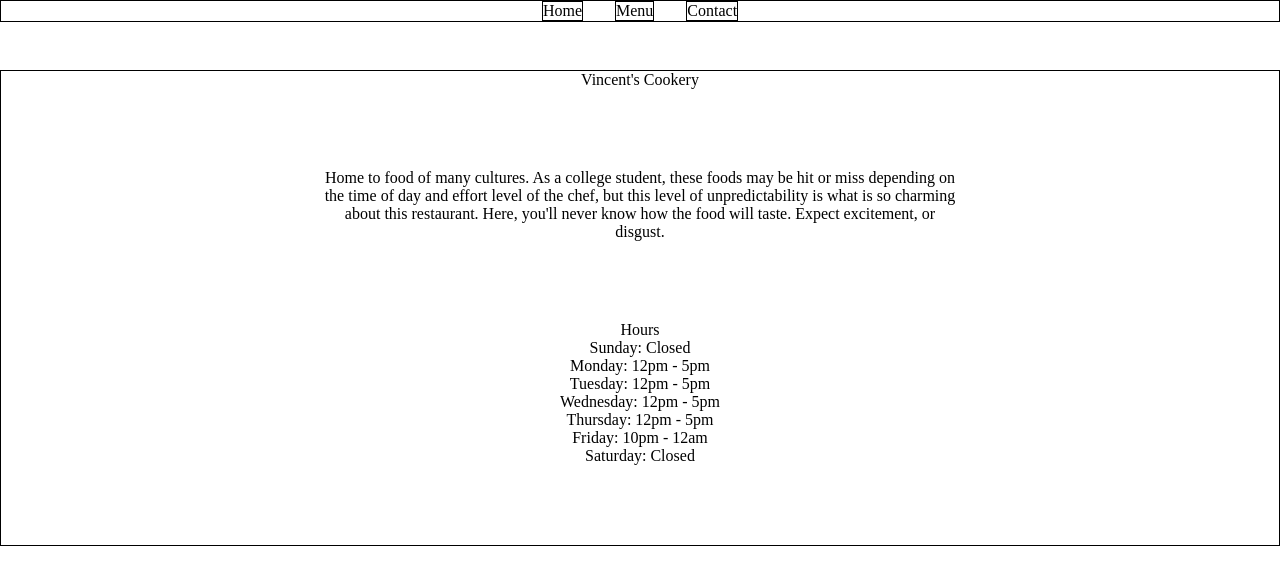
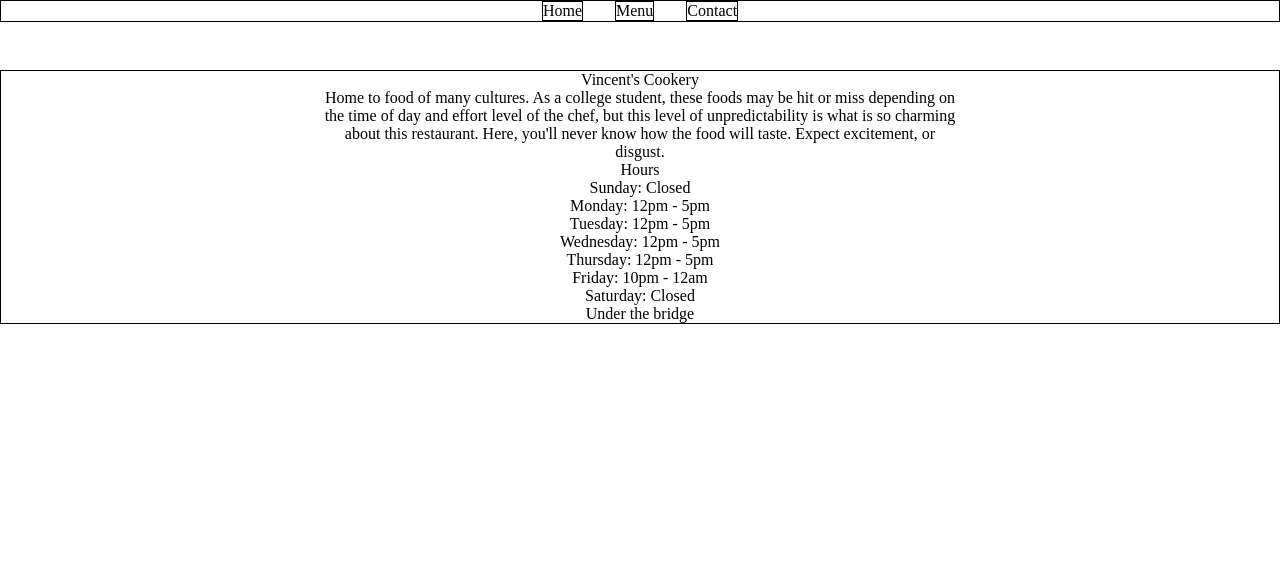
Before and after one commit to VinceDaPrince45/Restaurant_Page, a plain HTML site: page index.html in a window 1280 px wide. Drawn offline with Linux system fonts and the light colour scheme.

Commit message:
Style sections

```diff
--- a/index.html
+++ b/index.html
@@ -17,6 +17,7 @@
             </div>
         </div>
         <div class="body">
+            <div class="container">
                 <div class="title">Vincent's Cookery</div>
                 <div class="description">Home to food of many cultures. As a college student, these foods may be hit or miss depending on the time of day and effort level of the chef, but this level of unpredictability is what is so charming about this restaurant. Here, you'll never know how the food will taste. Expect excitement, or disgust.</div>
                 <div class="time">
@@ -29,7 +30,8 @@
                     <div class="hours6">Friday: 10pm - 12am</div>
                     <div class="hours7">Saturday: Closed</div>
                 </div>
-            <div class="location"></div>
+                <div class="location">Under the bridge</div>
+            </div>
         </div>
     </div>
 </body>
```
Lines whose indentation alone changed are shown as unchanged.
